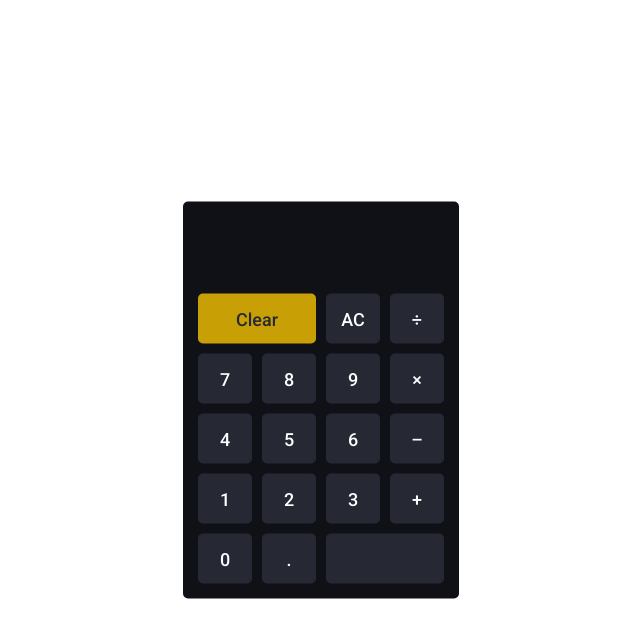
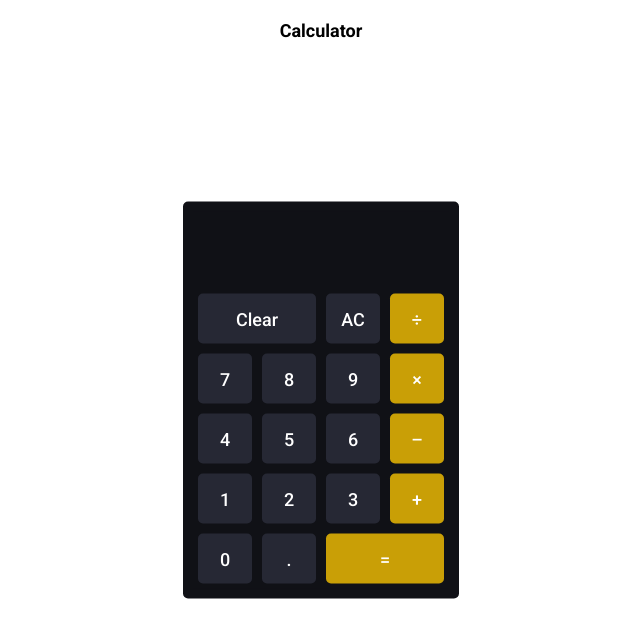
Before and after one commit to Sushant0819/Calculator-demo, a React (Create React App) app: page / in a window 1280 px wide. Shown: the top 638 px of the page, without its empty margins (319-959 px from the left). Built offline with nearby package versions, Linux system fonts and the light colour scheme.

Commit message:
completed all functionality

```diff
--- a/src/App.css
+++ b/src/App.css
@@ -43,13 +43,13 @@ input[type="text"]{
 #clear{
     grid-column: 1/3;
     grid-row: 1;
-    color: #262834;
+    color: #ffffff;
 }
 
 #result{
     grid-column: 3/5;
     grid-row: 5;
-    color: #262834;
+    color: #ffffff;
 }
 #backspace{
     color: #ffffff;
--- a/src/App.js
+++ b/src/App.js
@@ -12,8 +12,20 @@ const App = () => {
    const backspace =() =>{
     setResult(result.slice(0,result.length-1));
    }
+   const calculate=()=>{
+    try{
+       setResult(eval(result).toString());
+    }catch(err){
+        setResult("Error")
+    }
+   }
   return (
     <>
+
+
+    <div className="text-centre">
+         <h1> Calculator</h1>
+    </div>
       <div className="container">
        <form>
         <input type="text" value={result}>
@@ -22,24 +34,24 @@ const App = () => {
        </form>
 
        <div className="keypad">
-          <button className="highlight" onClick={clear} id="clear">Clear</button>
+          <button onClick={clear} id="clear">Clear</button>
           <button onClick={backspace} id="backspace">AC</button>
-          <button name ="/" onClick={handleClick}>&divide;</button>
+          <button className="highlight" name ="/" onClick={handleClick}>&divide;</button>
           <button name ="7" onClick={handleClick}>7</button>
           <button name ="8" onClick={handleClick}>8</button>
           <button name ="9" onClick={handleClick}>9</button>
-          <button name ="*" onClick={handleClick}>&times;</button>
+          <button className="highlight" name ="*" onClick={handleClick}>&times;</button>
           <button name ="4" onClick={handleClick}>4</button>
           <button name ="5" onClick={handleClick}>5</button>
           <button name ="6" onClick={handleClick}>6</button>
-          <button name ="-" onClick={handleClick}>&ndash;</button>
+          <button className="highlight" name ="-" onClick={handleClick}>&ndash;</button>
           <button name ="1" onClick={handleClick}>1</button>
           <button name ="2" onClick={handleClick}>2</button>
           <button name ="3" onClick={handleClick}>3</button>
-          <button name ="+" onClick={handleClick}>+</button>
+          <button className="highlight" name ="+" onClick={handleClick}>+</button>
           <button name ="0" onClick={handleClick}>0</button>
           <button name ="." onClick={handleClick}>.</button>
-          <button onClick={handleClick} id="result">=</button>
+          <button className="highlight" onClick={calculate} id="result">=</button>
        </div>
      </div>
     </>
```
